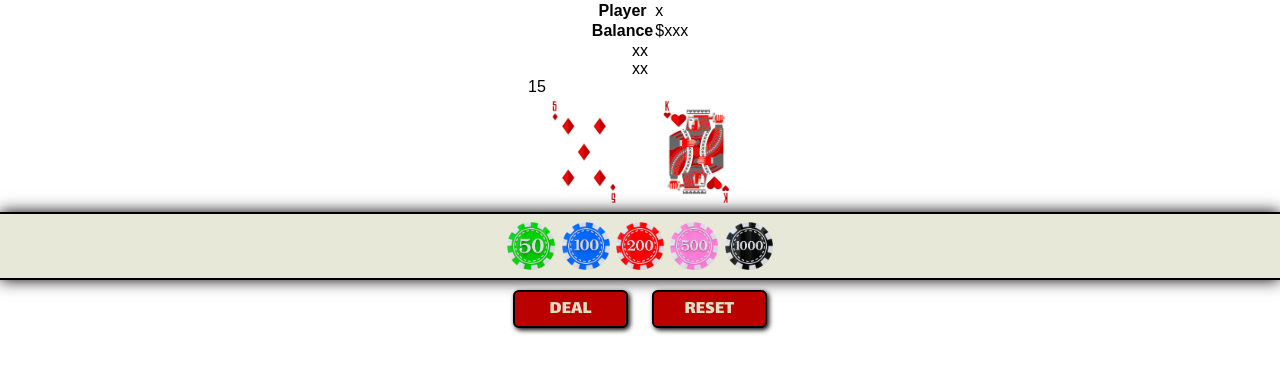
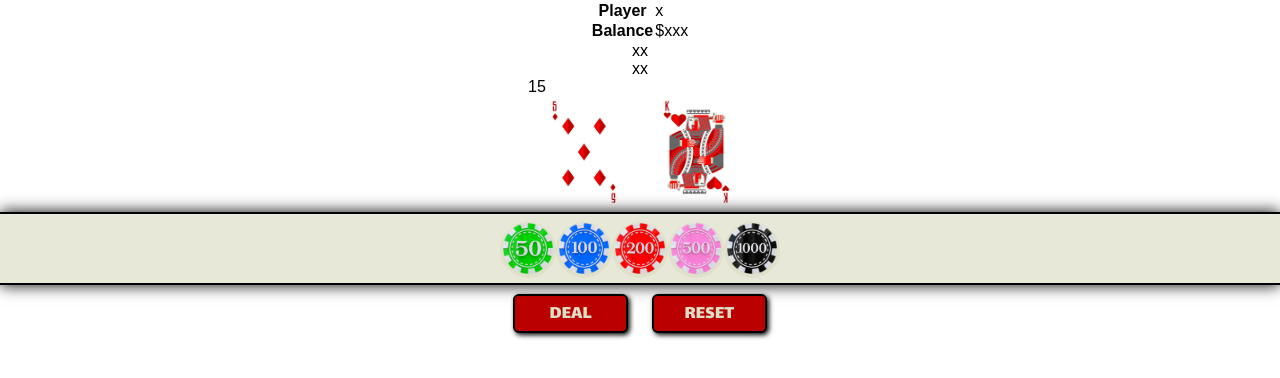
Before and after one commit to SimasJakubenas/simos-blackjack-p2, a plain HTML site: page index.html in a window 1280 px wide. Drawn offline with Linux system fonts and the light colour scheme; a web font is replaced by a local one.

Commit message:
Rework the betting section

```diff
--- a/assets/css/style.css
+++ b/assets/css/style.css
@@ -62,21 +62,28 @@ a {
 #bet-container {
     background-color: rgba(221, 222, 198, 0.7);
     padding-top: 0.5em;
-    height: 4em;
+    height: 4.3em;
 }
 
-.bet-chips img {
-    height: 3em;
-    margin: 0 0.2em;
+.bet-chips button {
+    border-radius: 50%;
+    border: none;
+    outline: none;
+    background-color: rgba(221, 222, 198, 0.7);
 }
 
-.bet-chips img:hover {
-    translate: 0 -0.3em;
+.bet-chips button:hover img, .bet-chips button:focus img {
+    translate: 0 -0.4em;
     scale: 1.2;
     transform-origin: left;
     border-radius: 50%;
     border: 0.2em solid yellow;
     transform-origin: top;
+}
+
+.bet-chips img {
+    height: 3.8em;
+    margin: 0.1em 0.2em;
 }
 
 /* ----------- Button style */
--- a/index.html
+++ b/index.html
@@ -42,19 +42,29 @@
         <section id="bet-section">
             <div id="bet-container" class="flex center-content">
                 <div id="50-chip" class="bet-chips">
-                    <img src="assets/images/chips/50-flat.png" alt="50$ chip">
+                    <button aria-label="bet 50 chips">
+                        <img src="assets/images/chips/50-flat.png" alt="50$ chip">
+                    </button>
                 </div>
                 <div id="100-chip" class="bet-chips">
-                    <img src="assets/images/chips/100-flat.png" alt="100$ chip">
+                    <button aria-label="bet 100 chips">
+                        <img src="assets/images/chips/100-flat.png" alt="100$ chip">
+                    </button>
                 </div>
                 <div id="200-chip" class="bet-chips">
-                    <img src="assets/images/chips/200-flat.png" alt="200$ chip">
+                    <button aria-label="bet 200 chips">
+                        <img src="assets/images/chips/200-flat.png" alt="200$ chip">
+                    </button>
                 </div>
                 <div id="500-chip" class="bet-chips">
-                    <img src="assets/images/chips/500-flat.png" alt="500$ chip">
+                    <button aria-label="bet 500 chips">
+                        <img src="assets/images/chips/500-flat.png" alt="500$ chip">
+                    </button>
                 </div>
                 <div id="1000-chip" class="bet-chips">
-                    <img src="assets/images/chips/1000-flat.png" alt="1000$ chip">
+                    <button aria-label="bet 1000 chips">
+                        <img src="assets/images/chips/1000-flat.png" alt="1000$ chip">
+                    </button>
                 </div>
             </div>
         </section>
```
